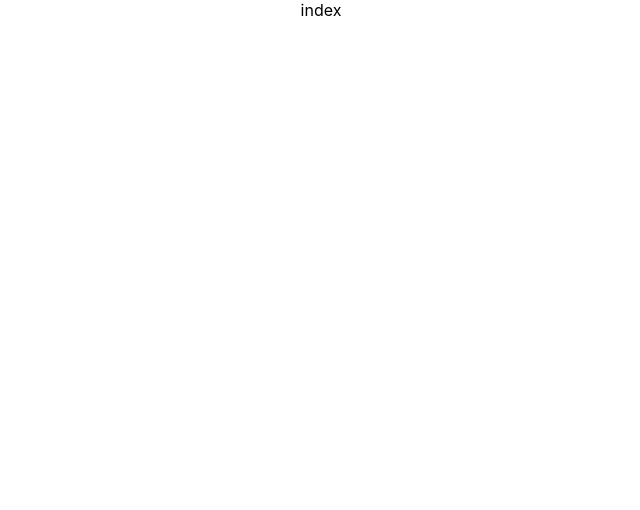
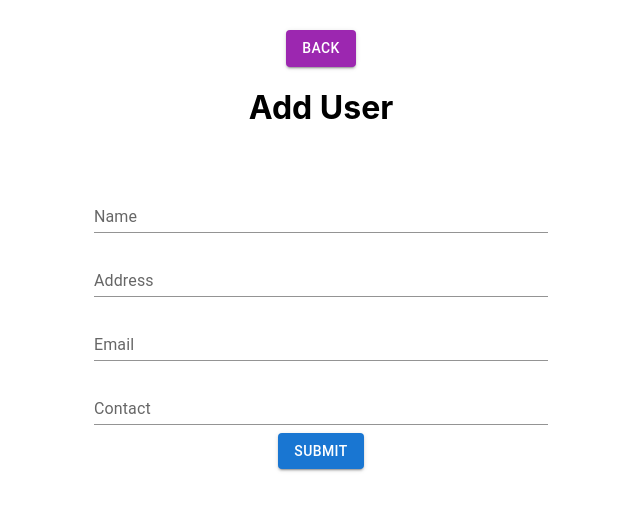
Before and after one commit to adelanegara/react-redux-thunk, a React (Create React App) app: page /add in a window 1280 px wide. Shown: the top 510 px of the page, without its empty margins (319-959 px from the left). Built offline with nearby package versions, Linux system fonts and the light colour scheme; the HTML template or start-up script is replaced by a standard one.

Commit message:
add new feature

```diff
--- a/src/components/AddUser/index.js
+++ b/src/components/AddUser/index.js
@@ -1,7 +1,99 @@
-import React from "react";
+import React, { useState } from "react";
+import { Button, Box, TextField } from "@mui/material";
+import { useNavigate } from "react-router-dom";
+import { useDispatch } from "react-redux";
+import { addUser } from "../../redux/actions";
 
 const AddUser = () => {
-  return <div>index</div>;
+  const dispatch = useDispatch();
+  const navigate = useNavigate();
+  const [error, setError] = useState();
+  const [state, setState] = useState({
+    name: "",
+    address: "",
+    email: "",
+    contact: "",
+  });
+
+  const { name, address, email, contact } = state;
+
+  const handleInputChange = (e) => {
+    const { name, value } = e.target;
+    setState({ ...state, [name]: value });
+  };
+
+  const handleSubmit = (e) => {
+    e.preventDefault();
+    if (!name || !address || !email || !contact) {
+      setError("Please input all the field!");
+    } else {
+      dispatch(addUser(state));
+      navigate("/");
+      setError("");
+    }
+  };
+
+  return (
+    <>
+      <Button
+        style={{ marginTop: "30px" }}
+        variant="contained"
+        color="secondary"
+        onClick={() => navigate("/")}
+      >
+        Back
+      </Button>
+      {error && <h3 style={{ color: "red" }}> {error} </h3>}
+      <h1 style={{ marginBottom: "50px" }}>Add User</h1>
+      <Box
+        component="form"
+        sx={{
+          "& > :not(style)": { m: 1, width: "45ch" },
+        }}
+        noValidate
+        autoComplete="off"
+      >
+        <TextField
+          id="standard-basic"
+          label="Name"
+          value={name}
+          type="text"
+          variant="standard"
+          onChange={handleInputChange}
+        />
+        <br />
+        <TextField
+          id="standard-basic"
+          label="Address"
+          value={address}
+          type="text"
+          variant="standard"
+          onChange={handleInputChange}
+        />
+        <br />
+        <TextField
+          id="standard-basic"
+          label="Email"
+          value={email}
+          type="email"
+          variant="standard"
+          onChange={handleInputChange}
+        />
+        <br />
+        <TextField
+          id="standard-basic"
+          label="Contact"
+          value={contact}
+          type="number"
+          variant="standard"
+          onChange={handleInputChange}
+        />
+      </Box>
+      <Button variant="contained" type="submit" onSubmit={handleSubmit}>
+        Submit
+      </Button>
+    </>
+  );
 };
 
 export default AddUser;
--- a/src/components/Home/index.js
+++ b/src/components/Home/index.js
@@ -29,9 +29,13 @@ const Home = () => {
 
   return (
     <div>
-      <h2>Home </h2>
+      <h1>Home </h1>
       <div className="addContainer">
-        <Button variant="contained" onClick={() => navigate("/add")}>
+        <Button
+          style={{ marginBottom: "50px" }}
+          variant="contained"
+          onClick={() => navigate("/add")}
+        >
           Add User
         </Button>
       </div>
--- a/src/redux/actions.js
+++ b/src/redux/actions.js
@@ -9,6 +9,10 @@ const getUsers = (users) => ({
 const userDeleted = (id) => ({
   type: "DELETE_USER",
   id,
+});
+
+const userAdded = () => ({
+  type: "ADD_USER",
 });
 
 export const loadUsers = () => {
@@ -27,3 +31,15 @@ export const deleteUser = (id) => {
     dispatch(userDeleted(id));
   };
 };
+
+export const addUser = (user) => {
+  return (dispatch) => {
+    axios
+      .post(config.url_account, user)
+      .then((resp) => {
+        console.log("resp", resp);
+        dispatch(userAdded());
+      })
+      .catch((error) => console.log(error));
+  };
+};
--- a/src/redux/reducer.js
+++ b/src/redux/reducer.js
@@ -18,11 +18,11 @@ const userReducers = (state = initialState, action) => {
       const newUsers = state.users.filter((item) => {
         return item.id !== action.id;
       });
-      console.log(state.users, newUsers);
       return {
         ...state,
         users: newUsers,
       };
+    case "ADD_USER":
     default:
       return state;
   }
```
